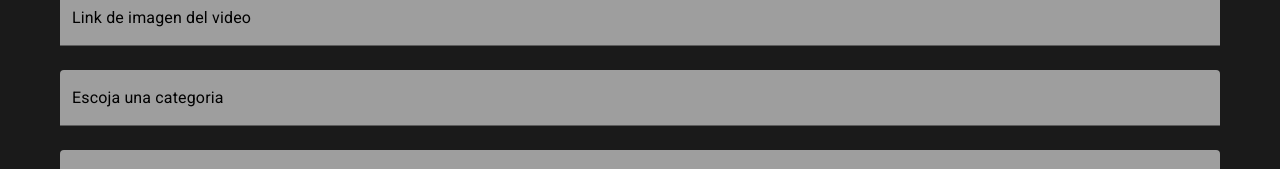
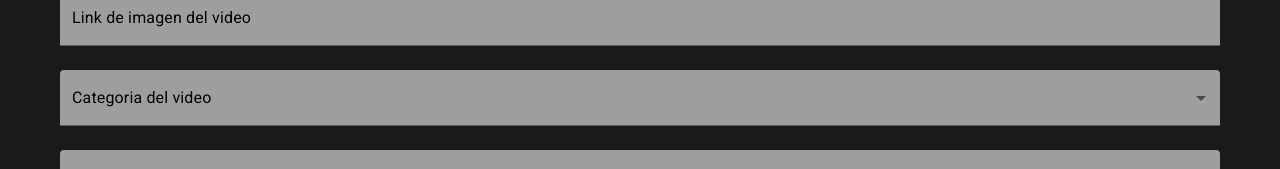
Before and after one commit to ffacuprato/proyecto-facundoflix, a React (Create React App) app: page /nuevo-video in a window 1280 px wide. Shown: the part 379-548 px from the top of the page. Built offline with nearby package versions, Linux system fonts and the light colour scheme.

Commit message:
formulario de categorias funciona, solo queda ajustar

```diff
--- a/src/Components/FormCategoria/index.js
+++ b/src/Components/FormCategoria/index.js
@@ -1,16 +1,164 @@
 import React from "react";
-import { BotonesCategoriaForm, Container, Title } from "../UI";
-import { CodigoCatInput, ColorInput, NombreInput } from "../MUI";
-import { Form } from "react-router-dom";
+import { Container, Title ,BotonesCategoriaForm } from "../UI";
+import "../MUI/MUI.css";
+import { FormControl, TextField } from "@mui/material";
+import { MuiColorInput } from 'mui-color-input'
+import { useState } from "react";
+import { Categorias } from "../UI/Categorias";
+import { NuevaCategoria } from "../../Pages/NuevaCategoria";
 
 export const FormCategoria = () => {
+
+    const [nombre, setNombre] = useState(' ');
+    const [subTitulo, setSubTitulo] = useState(' ');
+    const [descripcion,setDescripcion] = useState(' ');
+    const [img,setImg] = useState(' ');
+    const [background, setBackground] = useState(' ');
+    const [color, setColor] = useState('#ffffff');
+    const [videos, setVideos] = useState([' ']);
+
+    const handleChange = (color) => {
+        setColor(color)
+    }
+
+    const agregarCategoria = (e) => {
+
+        e.preventDefault();
+
+        const nuevaCategoria = {
+            nombre,
+            subTitulo,
+            descripcion,
+            img,
+            background,
+            color,
+            descripcion,
+            videos,
+        }
+        const PushCategoria = () => {
+            Categorias.push(nuevaCategoria);
+            console.log(Categorias);
+        };
+
+    PushCategoria();
+
+    setNombre(' ');
+    setSubTitulo(' ');
+    setDescripcion(' ');
+    setImg(' ');
+    setBackground(' ');
+    setColor('#ffffff');
+    setDescripcion(' ');
+    setVideos(' ');
+
+    }
     return <>
         <Container>
             <Title>Nueva Categoria</Title>
-            <NombreInput />
-            <ColorInput />
-            <CodigoCatInput />
-            <BotonesCategoriaForm />
+            <form onSubmit={agregarCategoria}>
+                <FormControl>
+                    <TextField style={{
+                                    margin:'0.75rem',
+                                }}
+                                InputProps={{
+                                    style: {
+                                    color: '#000',
+                                    backgroundColor: '#9E9E9E',
+                                    border:'none',
+                                    },
+                                }}
+                                InputLabelProps={{
+                                    style: {
+                                        color:'#000',
+                                    }
+                                }}
+                                id={nombre}
+                                label='Nombre'
+                                variant="filled"
+                                value={nombre}
+                                onChange={(e)=>{
+                                    setNombre(e.target.value);
+                                    console.log(nombre);
+                                }}
+                                />
+
+                    <TextField style={{
+                                    margin:'0.75rem',
+                                }}
+                                InputProps={{
+                                    style: {
+                                    color: '#000',
+                                    backgroundColor: '#9E9E9E',
+                                    border:'none',
+                                    },
+                                }}
+                                InputLabelProps={{
+                                    style: {
+                                        color:'#000',
+                                    }
+                                }}
+                                id={subTitulo}
+                                label='Subtitulo'
+                                variant="filled"
+                                value={subTitulo}
+                                onChange={(e)=>{
+                                    setSubTitulo(e.target.value);
+                                    console.log(subTitulo);
+                                }}
+                    />
+
+                    <MuiColorInput
+                            style={{
+                                margin:'0.75rem',
+                            }}
+                            InputProps={{
+                                style: {
+                                color: '#000',
+                                backgroundColor: '#9E9E9E',
+                                border:'none',
+                                },
+                            }}
+                            InputLabelProps={{
+                                style: {
+                                    color:'#000',
+                                }
+                            }}
+                            ButtonProps={{
+                            style:{
+                                width:'100%',
+                            }
+                            }}
+                            value={color}
+                            onChange={handleChange}
+                            variant="filled"
+                            />
+                    <TextField style={{
+                                    margin:'0.75rem',
+                                }}
+                                InputProps={{
+                                    style: {
+                                    color: '#000',
+                                    backgroundColor: '#9E9E9E',
+                                    border:'none',
+                                    },
+                                }}
+                                InputLabelProps={{
+                                    style: {
+                                        color:'#000',
+                                    }
+                                }}
+                                id={descripcion}
+                                label='Descripcion'
+                                variant="filled"
+                                value={descripcion}
+                                onChange={(e)=>{
+                                    setDescripcion(e.target.value);
+                                    console.log(descripcion);
+                                }}
+                                />
+                    <BotonesCategoriaForm />
+                </FormControl>
+            </form>
         </Container>
     </>
 }
--- a/src/Components/FormVIdeo/index.js
+++ b/src/Components/FormVIdeo/index.js
@@ -1,15 +1,14 @@
 
 import React, { useState, useContext } from "react";
-import { DatosContext } from "../../Context/DatosContext";
 import "../MUI/MUI.css";
 import '../FormVIdeo/FormVideo.css'
 import { FormControl, TextField } from "@mui/material";
+import MenuItem from '@mui/material/MenuItem';
 import { BotonesVideoForm, Container, Title } from "../UI";
-import { useDatos } from "../../Context/DatosContext";
 import { Categorias } from "../UI/Categorias";
+import ImagenDefault from "../../../src/assets/images/slider1.png"
 
 export const FormVideo = () => {
-    const { datos, setDatos } = useContext(DatosContext);
 
     const [titulo, setTitulo] = useState('');
     const [link, setLink] = useState('');
@@ -30,12 +29,12 @@ export const FormVideo = () => {
 
         const PushVideo = () => {
             // Encuentra la categoría que coincide con el valor seleccionado en 'categoria'
-            const categoriaSeleccionada = Categorias.find(c => c.Titulo === categoria);
+            const categoriaSeleccionada = Categorias.find(c => c.titulo === categoria);
 
             // Verifica si se encontró la categoría antes de intentar agregar el nuevo video
             if (categoriaSeleccionada) {
                 // Clona el arreglo de videos existente y agrega el nuevo video al final
-                categoriaSeleccionada.Videos = [...categoriaSeleccionada.Videos, nuevoVideo];
+                categoriaSeleccionada.videos = [...categoriaSeleccionada.videos, nuevoVideo];
                 console.log(Categorias);
             } else {
                 console.error(`La categoría '${categoria}' no se encontró en el arreglo de categorías.`);
@@ -57,19 +56,6 @@ export const FormVideo = () => {
 
     const handleSubmit = (e) => {
         e.preventDefault();
-        // Utiliza los valores directamente del contexto
-        const newData = {
-            titulo,
-            link,
-            linkImg,
-            categoria,
-            descripcion,
-            codigo,
-        };
-
-        // Utiliza setDatos para establecer los datos en el contexto
-        setDatos(newData);
-        console.log(newData);
         AgregarVideo();
     }
 
@@ -125,7 +111,6 @@ export const FormVideo = () => {
                         value={link}
                         onChange={(e)=>{
                         setLink(e.target.value);
-                        console.log(link);
                         }}
                     />
                     <TextField
@@ -149,9 +134,7 @@ export const FormVideo = () => {
                         variant="filled"
                         value={linkImg}
                         onChange={(e)=>{
-                            setLinkImg(e.target.value);
-                            console.log(linkImg);
-                        }}
+                            setLinkImg(ImagenDefault)}}
                     />
                     <TextField
                         style={{
@@ -166,19 +149,29 @@ export const FormVideo = () => {
                         }}
                         InputLabelProps={{
                             style: {
-                                color:'#000',
+                                color:'#000'
                             }
                         }}
                         name={categoria}
-                        label='Escoja una categoria'
+                        placeholder='Escoja una categoria'
+                        label='Categoria del video'
                         variant="filled"
                         value={categoria}
+                        defaultValue='Seleccione un equipo'
+                        select
                         onChange={(e)=>{
                             setCategoria(e.target.value);
-                            console.log(categoria);
                         }}
-                    />
+                    >
+                        <MenuItem key={"disabled"} value={''} selected disabled >Seleccione el equipo</MenuItem>
+                        {Categorias.map((categoria) => (
+                            <MenuItem key={categoria.nombre} value={categoria.nombre}>
+                            {categoria.nombre}
+                            </MenuItem>
 
+                        ))}
+
+                    </TextField>
                     <TextField
                             style={{
                                 margin:'0.75rem',
@@ -203,7 +196,6 @@ export const FormVideo = () => {
                             value={descripcion}
                             onChange={(e)=> {
                             setDescripcion(e.target.value);
-                            console.log(descripcion)
                             }}
                     />
 
--- a/src/Components/Main/index.js
+++ b/src/Components/Main/index.js
@@ -11,7 +11,7 @@ export const Main = () => {
         const Title = styled.h1`
         display: flex;
         width: fit-content;
-        background-color:${Categoria.Color};
+        background-color:${Categoria.color};
         border-radius: 4px;
         color: #F5F5F5;
         flex-direction: column;
@@ -46,19 +46,19 @@ export const Main = () => {
             return <> </>
         }
 
-        const Player = Categoria.Img === " " ? Vacio : styled.div`
+        const Player = Categoria.img === " " ? Vacio : styled.div`
         width: 40.375rem;
         height: 20.84888rem;
         flex-shrink: 0;
         border-radius: 0.25rem;
         border: 4px solid var(----color-frontend, #6BD1FF);
-        background: url(${Categoria.Img}), lightgray 50% / cover no-repeat;
+        background: url(${Categoria.img}), lightgray 50% / cover no-repeat;
     `
         const Container = styled.section`
         display: flex;
         flex-direction: row;
         background-color: #000000;
-        background-image: url(${Categoria.BackGround});
+        background-image: url(${Categoria.backGround});
         background-repeat: no-repeat;
         background-size: cover;
         padding: 18.5rem 2rem 1rem 2rem;
@@ -74,17 +74,18 @@ export const Main = () => {
         gap: 2rem;
     `;
 
-    const RenderedContainer = Categoria.BackGround === " " ? SmallContainer : Container;
+    const RenderedContainer = Categoria.backGround === " " ? SmallContainer : Container;
 
-const Images = Categoria.Videos.map((video,videoIndex) => {
-    const image = video.LinkImg;
+const Images = Categoria.videos.map((video,videoIndex) => {
+
+    const image = video.linkImg;
 
     return <motion.div className="item" key={videoIndex}>
       <img
         src={image}
         alt=""
         style={{
-          border: `4px solid ${Categoria.Color}`,
+          border: `4px solid ${Categoria.color}`,
           borderRadius:`0.25remd`
           // Agrega otros estilos CSS según sea necesario
         }}
@@ -98,9 +99,9 @@ const Images = Categoria.Videos.map((video,videoIndex) => {
             const[sliderWidth,setSliderWidth]=useState(0);
             useEffect(() => {
                 // Calcula el ancho del slider en función de la cantidad de imágenes
-                const containerWidth = 240 * Categoria.Videos.length; // Cambia "240" al ancho real de tus elementos.
+                const containerWidth = 240 * Categoria.videos.length; // Cambia "240" al ancho real de tus elementos.
                 setSliderWidth(containerWidth);
-              }, [Categoria.Videos.LinkImg]);
+              }, [Categoria.videos.linkImg]);
 
 
             return <motion.div className="slider-container" ref={sliderConstainerRef}>
@@ -115,9 +116,9 @@ const Images = Categoria.Videos.map((video,videoIndex) => {
         return <>
             <RenderedContainer>
                 <div>
-                <Title>{Categoria.Titulo}</Title>
-                <SubTitle>{Categoria.SubTitulo}</SubTitle>
-                <Texto>{Categoria.Descripcion}</Texto>
+                <Title>{Categoria.nombre}</Title>
+                <SubTitle>{Categoria.subTitulo}</SubTitle>
+                <Texto>{Categoria.descripcion}</Texto>
                 </div>
                 <Player />
               </RenderedContainer>
--- a/src/Components/UI/Categorias.js
+++ b/src/Components/UI/Categorias.js
@@ -1,5 +1,3 @@
-import React from "react";
-import sliderF1 from "../../assets/images/slider1.png";
 import sliderF2 from "../../assets/images/slider2.jpeg";
 import sliderF3 from "../../assets/images/slider3.jpeg";
 import sliderF4 from "../../assets/images/slider4.jpeg";
@@ -14,135 +12,133 @@ import sliderI3 from "../../assets/images/sliderIyG3.jpeg";
 import sliderI4 from "../../assets/images/sliderIyG4.jpeg";
 import Player from "../../assets/images/player.png";
 import BackGroundImg from "../../assets/images/Group1.png";
-import BackGroundColor from "../../assets/images/background.png";
-
 
 const encodedBackgroundImg = encodeURIComponent(BackGroundImg);
 
 
 export const Categorias = [
     {
-        Titulo:"FrontEnd",
-        SubTitulo:"Challenge React",
-        Descripcion:"Este challenge es una forma de aprendizaje. Es un mecanismo donde podrás comprometerte en la resolución de un problema para poder aplicar todos los conocimientos adquiridos en la formación React.",
-        Img:Player,
-        BackGround:encodedBackgroundImg,
-        Color: "#6BD1FF",
-        Videos:[
+        nombre:"FrontEnd",
+        subTitulo:"Challenge React",
+        descripcion:"Este challenge es una forma de aprendizaje. Es un mecanismo donde podrás comprometerte en la resolución de un problema para poder aplicar todos los conocimientos adquiridos en la formación React.",
+        img:Player,
+        backGround:encodedBackgroundImg,
+        color: "#6BD1FF",
+        videos:[
         {
-            Nombre:"Aprendiendo a utilizar Figma",
-            Link:"",
-            LinkImg:sliderF2,
-            Categoria:"Frontend",
-            Descripcion:"",
-            Codigo:"",
+            titulo:"Aprendiendo a utilizar Figma",
+            link:"",
+            linkImg:sliderF2,
+            categoria:"Frontend",
+            descripcion:"",
+            codigo:"",
         },
             {
-            Nombre:"Cuando usar let, var y const",
-            Link:"",
-            LinkImg:sliderF3,
-            Categoria:"Frontend",
-            Descripcion:"",
-            Codigo:"",
+            titulo:"Cuando usar let, var y const",
+            link:"",
+            linkImg:sliderF3,
+            categoria:"Frontend",
+            descripcion:"",
+            codigo:"",
         },
         {
-            Nombre:"Que es JavaScript?",
-            Link:"",
-            LinkImg:sliderF4,
-            Categoria:"Frontend",
-            Descripcion:"",
-            Codigo:""
+            titulo:"Que es JavaScript?",
+            link:"",
+            linkImg:sliderF4,
+            categoria:"Frontend",
+            descripcion:"",
+            codigo:""
         },
         {
-            Nombre:"Equipo Frontend",
-            Link:"",
-            LinkImg:sliderF5,
-            Categoria:"Frontend",
-            Descripcion:"",
-            Codigo:"",
+            titulo:"Equipo Frontend",
+            link:"",
+            linkImg:sliderF5,
+            categoria:"Frontend",
+            descripcion:"",
+            codigo:"",
         },
         ],
     },
     {
-        Titulo:"BackEnd",
-        SubTitulo:"",
-        Descripcion:"Formacion Back End de Alura Latam",
-        Img:" ",
-        BackGround:" ",
-        Color: "#00C86F",
-        Videos:[{
-                Nombre:"Spring framework",
-                Link:"",
-                LinkImg:sliderB1,
-                Categoria:"BackEnd",
-                Descripcion:"",
-                Codigo:"",
+        nombre:"BackEnd",
+        subTitulo:"",
+        descripcion:"Formacion Back End de Alura Latam",
+        img:" ",
+        backGround:" ",
+        color: "#00C86F",
+        videos:[{
+                titulo:"Spring framework",
+                link:"",
+                linkImg:sliderB1,
+                categoria:"BackEnd",
+                descripcion:"",
+                codigo:"",
                 },
                 {
-                Nombre:"Que es SQL y NOSQL",
-                Link:"",
-                LinkImg:sliderB2,
-                Categoria:"BackEnd",
-                Descripcion:"",
-                Codigo:"",
+                titulo:"Que es SQL y NOSQL",
+                link:"",
+                linkImg:sliderB2,
+                categoria:"BackEnd",
+                descripcion:"",
+                codigo:"",
                 },
                 {
-                Nombre:"Simplificando codigo en JAVA",
-                Link:"",
-                LinkImg:sliderB3,
-                Categoria:"BackEnd",
-                Descripcion:"",
-                Codigo:"",
+                titulo:"Simplificando codigo en JAVA",
+                link:"",
+                linkImg:sliderB3,
+                categoria:"BackEnd",
+                descripcion:"",
+                codigo:"",
                 },
                 {
-                Nombre:"Tindev",
-                Link:"",
-                LinkImg:sliderB4,
-                Categoria:"BackEnd",
-                Descripcion:"",
-                Codigo:"",
+                titulo:"Tindev",
+                link:"",
+                linkImg:sliderB4,
+                categoria:"BackEnd",
+                descripcion:"",
+                codigo:"",
                 },
         ]
     },
     {
-        Titulo:"Innovacion y Gestion",
-        SubTitulo:"",
-        Descripcion:"Formacion de Innovacion y Gestion de Alura Latam",
-        Img:" ",
-        BackGround:" ",
-        Color: "#FF8C2A",
-        Videos:[
+        nombre:"Innovacion y Gestion",
+        subTitulo:"",
+        descripcion:"Formacion de Innovacion y Gestion de Alura Latam",
+        img:" ",
+        backGround:" ",
+        color: "#FF8C2A",
+        videos:[
         {
-            Nombre:"Metodologias agiles",
-            Link:"",
-            LinkImg:sliderI1,
-            Categoria:"Innovacion y Gestion",
-            Descripcion:"",
-            Codigo:"",
+            titulo:"Metodologias agiles",
+            link:"",
+            linkImg:sliderI1,
+            categoria:"Innovacion y Gestion",
+            descripcion:"",
+            codigo:"",
         },
         {
-            Nombre:"Que son las soft skills?",
-            Link:"",
-            LinkImg:sliderI2,
-            Categoria:"Innovacion y Gestion",
-            Descripcion:"",
-            Codigo:"",
+            titulo:"Que son las soft skills?",
+            link:"",
+            linkImg:sliderI2,
+            categoria:"Innovacion y Gestion",
+            descripcion:"",
+            codigo:"",
         },
         {
-            Nombre:"",
-            Link:"",
-            LinkImg:sliderI3,
-            Categoria:"Innovacion y Gestion",
-            Descripcion:"",
-            Codigo:"",
+            titulo:"",
+            link:"",
+            linkImg:sliderI3,
+            categoria:"Innovacion y Gestion",
+            descripcion:"",
+            codigo:"",
         },
         {
-            Nombre:"Que son las soft skills?",
-            Link:"",
-            LinkImg:sliderI4,
-            Categoria:"Innovacion y Gestion",
-            Descripcion:"",
-            Codigo:"",
+            titulo:"Que son las soft skills?",
+            link:"",
+            linkImg:sliderI4,
+            categoria:"Innovacion y Gestion",
+            descripcion:"",
+            codigo:"",
         },
     ]
     }
--- a/src/Components/UI/index.js
+++ b/src/Components/UI/index.js
@@ -24,7 +24,7 @@ export const HomeButtonAlura = () => {
 }
 
 export const IconoTema = styled(Icono)`
-  filter: ${({theme})=> theme.filter};
+  filter: ${({theme}) => theme.filter};
 `
 
 export const BtnTema = styled.div`
```
Also changed, not shown: src/Components/Tabla/index.js (+7 -7 lines).
